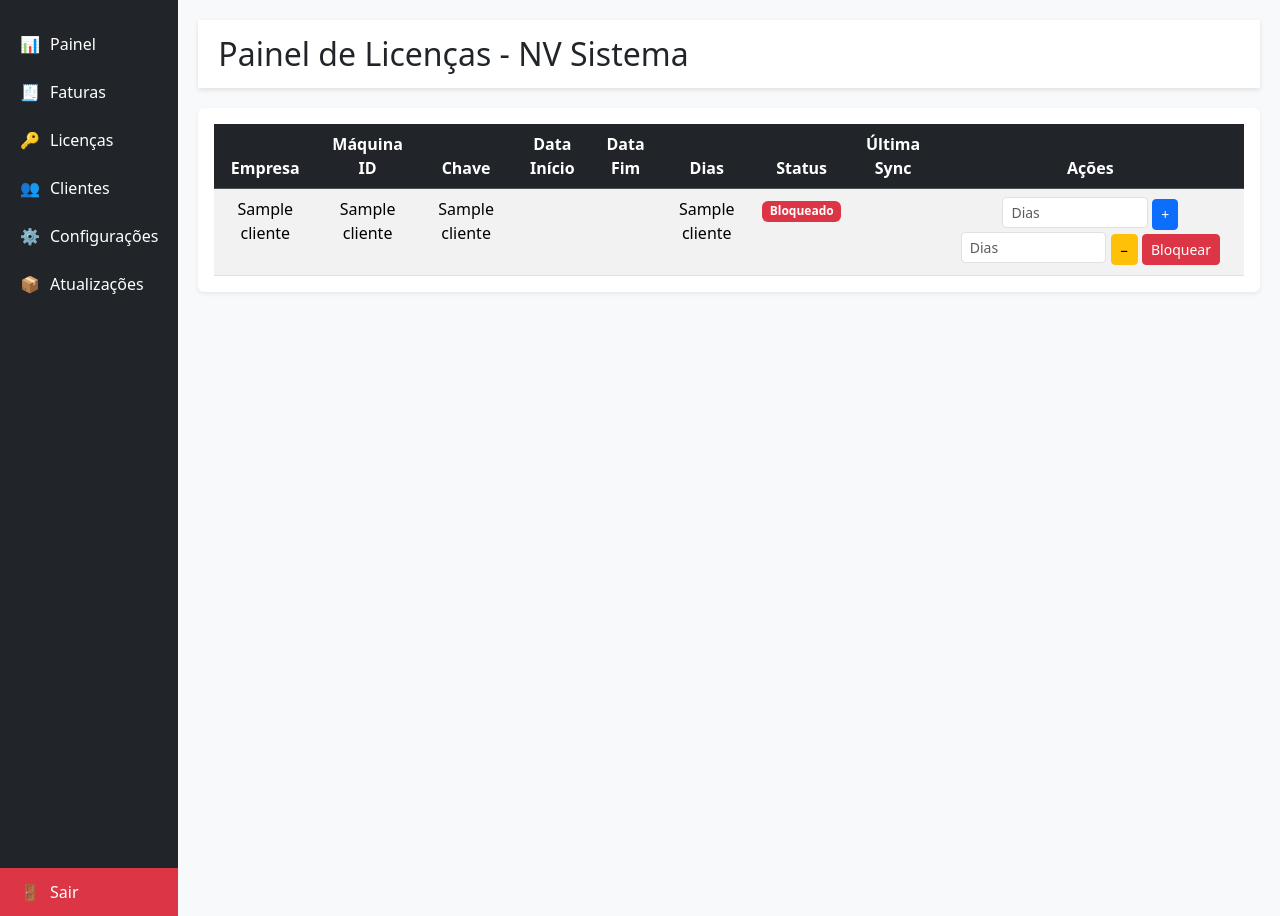
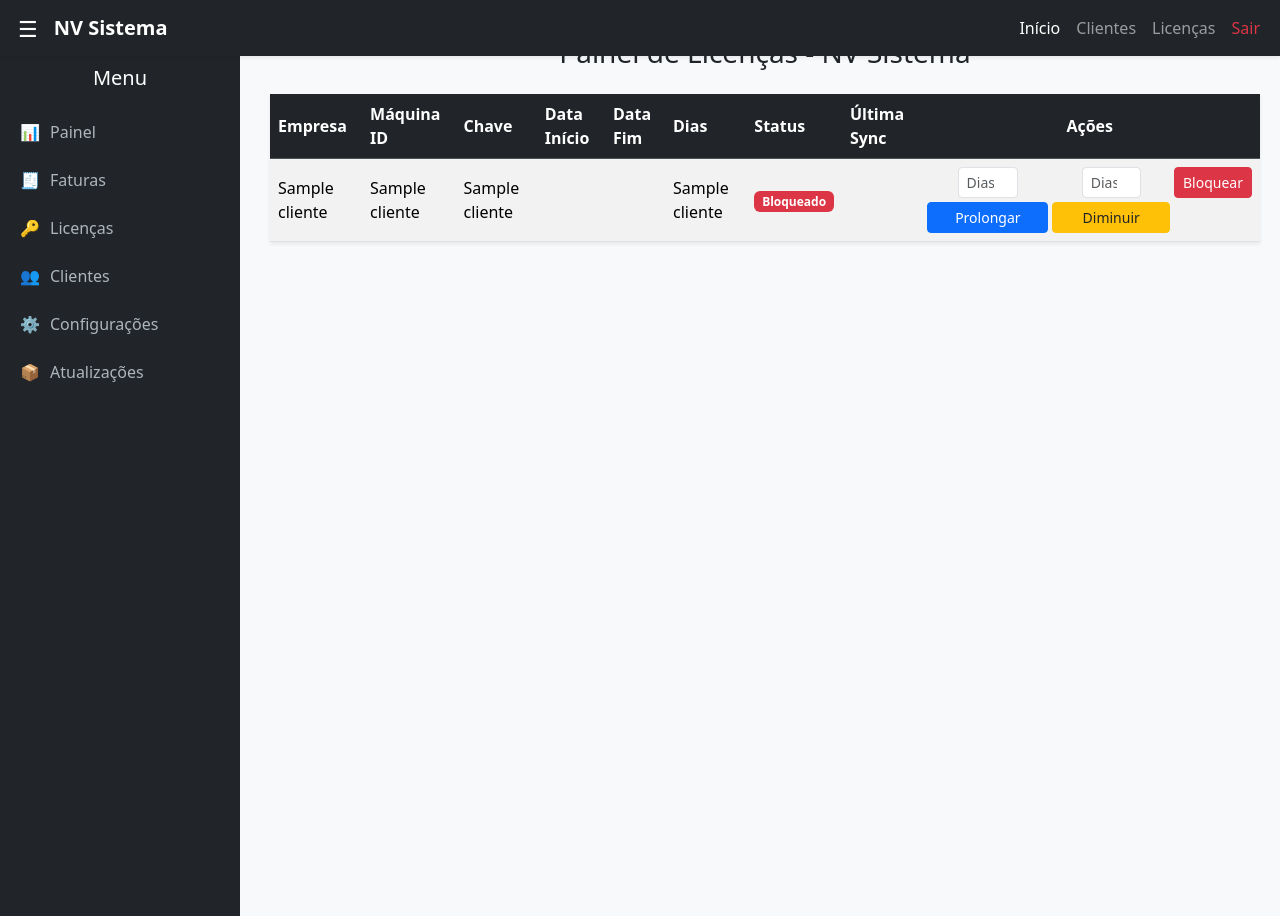
Before and after one commit to servidor879909499/servidor_licencas, a Flask app: template templates/painel.html in a window 1280 px wide. Run offline with Flask 3, Linux system fonts and the light colour scheme; the template is opened without the code that fills it: most values are stand-ins (such as "Sample title", 1, 10 or a date in 2020); some libraries are stand-ins or nearby versions.

Commit message:
Update painel.html

```diff
--- a/templates/painel.html
+++ b/templates/painel.html
@@ -2,83 +2,121 @@
 <html lang="pt">
 <head>
     <meta charset="UTF-8">
-    <title>Painel de Licenças - NV Sistema</title>
+    <title>Painel de Licenças NV Sistema</title>
     <link href="https://cdn.jsdelivr.net/npm/bootstrap@5.3.2/dist/css/bootstrap.min.css" rel="stylesheet">
     <style>
         body {
-            display: flex;
-            min-height: 100vh;
-            margin: 0;
+            background-color: #f8f9fa;
+            overflow-x: hidden;
         }
-        /* ====== Sidebar ====== */
+
+        /* ===== Sidebar ===== */
         .sidebar {
-            width: 230px;
+            position: fixed;
+            top: 56px;
+            left: 0;
+            height: 100%;
+            width: 240px;
             background-color: #212529;
             color: white;
-            display: flex;
-            flex-direction: column;
-            padding-top: 20px;
+            transition: all 0.3s ease;
+            overflow-y: auto;
+            z-index: 1000;
         }
+
+        .sidebar.collapsed {
+            width: 70px;
+        }
+
         .sidebar a {
-            color: white;
+            color: #adb5bd;
+            display: block;
+            padding: 12px 20px;
             text-decoration: none;
-            padding: 12px 20px;
-            display: flex;
-            align-items: center;
-            gap: 10px;
-            transition: 0.2s;
+            white-space: nowrap;
+            transition: 0.3s;
         }
+
         .sidebar a:hover {
             background-color: #495057;
-        }
-        .sidebar .logout {
-            margin-top: auto;
-            background-color: #dc3545;
-        }
-        .sidebar .logout:hover {
-            background-color: #c82333;
+            color: #fff;
         }
 
-        /* ====== Conteúdo Principal ====== */
-        .content {
-            flex-grow: 1;
-            background-color: #f8f9fa;
-            padding: 20px;
+        .sidebar h5 {
+            text-align: center;
+            padding: 10px;
         }
 
-        .header {
-            background-color: white;
-            padding: 15px 20px;
-            box-shadow: 0 2px 5px rgba(0,0,0,0.1);
-            margin-bottom: 20px;
+        .sidebar .icon {
+            margin-right: 10px;
         }
 
-        h2 {
-            margin: 0;
+        .sidebar.collapsed .text {
+            display: none;
+        }
+
+        .content {
+            margin-left: 250px;
+            padding: 20px;
+            transition: all 0.3s ease;
+        }
+
+        .content.expanded {
+            margin-left: 80px;
+        }
+
+        .table th, .table td {
+            vertical-align: middle;
+        }
+
+        .toggle-btn {
+            background: none;
+            border: none;
+            color: white;
+            font-size: 22px;
+            cursor: pointer;
+            margin-right: 10px;
         }
     </style>
 </head>
 <body>
-    <!-- Sidebar -->
-    <div class="sidebar">
-        <a href="{{ url_for('painel') }}"><span class="icon">📊</span><span class="text">Painel</span></a>
-        <a href="{{ url_for('faturas') }}"><span class="icon">🧾</span><span class="text">Faturas</span></a>
-        <a href="{{ url_for('painel') }}"><span class="icon">🔑</span><span class="text">Licenças</span></a>
-        <a href="{{ url_for('clientes') }}"><span class="icon">👥</span><span class="text">Clientes</span></a>
-        <a href="{{ url_for('config') }}"><span class="icon">⚙️</span><span class="text">Configurações</span></a>
-        <a href="{{ url_for('atualizacoes') }}"><span class="icon">📦</span><span class="text">Atualizações</span></a>
-        <a href="{{ url_for('logout') }}" class="logout text-center"><span class="icon">🚪</span><span class="text">Sair</span></a>
+
+<!-- 🔹 Barra de navegação superior -->
+<nav class="navbar navbar-expand-lg navbar-dark bg-dark fixed-top shadow-sm">
+    <div class="container-fluid">
+        <button class="toggle-btn" id="toggleSidebar">☰</button>
+        <a class="navbar-brand fw-bold" href="#">NV Sistema</a>
+        <button class="navbar-toggler" type="button" data-bs-toggle="collapse" data-bs-target="#navbarNav">
+            <span class="navbar-toggler-icon"></span>
+        </button>
+        <div class="collapse navbar-collapse" id="navbarNav">
+            <ul class="navbar-nav ms-auto">
+                <li class="nav-item"><a class="nav-link active" href="#">Início</a></li>
+                <li class="nav-item"><a class="nav-link" href="#">Clientes</a></li>
+                <li class="nav-item"><a class="nav-link" href="#">Licenças</a></li>
+                <li class="nav-item"><a class="nav-link text-danger" href="#">Sair</a></li>
+            </ul>
+        </div>
+    </div>
+</nav>
+
+<!-- 🔹 Barra lateral -->
+<div class="sidebar" id="sidebar">
+    <h5>Menu</h5>
+    <a href="#"><span class="icon">📊</span><span class="text">Painel</span></a>
+    <a href="#"><span class="icon">🧾</span><span class="text">Faturas</span></a>
+    <a href="#"><span class="icon">🔑</span><span class="text">Licenças</span></a>
+    <a href="#"><span class="icon">👥</span><span class="text">Clientes</span></a>
+    <a href="#"><span class="icon">⚙️</span><span class="text">Configurações</span></a>
+    <a href="#"><span class="icon">📦</span><span class="text">Atualizações</span></a>
 </div>
 
-    <!-- Conteúdo Principal -->
-    <div class="content">
-        <div class="header d-flex justify-content-between align-items-center">
-            <h2>Painel de Licenças - NV Sistema</h2>
-        </div>
+<!-- 🔹 Conteúdo principal -->
+<div class="content" id="content">
+    <h3 class="text-center mb-4 mt-3">Painel de Licenças - NV Sistema</h3>
 
-        <div class="table-responsive shadow-sm bg-white rounded p-3">
-            <table class="table table-striped table-hover mb-0">
-                <thead class="table-dark text-center">
+    <table class="table table-striped table-hover shadow-sm align-middle">
+        <thead class="table-dark">
             <tr>
                 <th>Empresa</th>
                 <th>Máquina ID</th>
@@ -88,17 +126,17 @@
                 <th>Dias</th>
                 <th>Status</th>
                 <th>Última Sync</th>
-                        <th>Ações</th>
+                <th class="text-center">Ações</th>
             </tr>
         </thead>
-                <tbody class="text-center">
+        <tbody>
             {% for c in clientes %}
             <tr>
                 <td>{{ c[1] }}</td>
                 <td>{{ c[2] }}</td>
                 <td>{{ c[3] }}</td>
-                        <td>{{ c[4].strftime('%Y-%m-%d') if c[4] else '' }}</td>
-                        <td>{{ c[8].strftime('%Y-%m-%d') if c[8] else '' }}</td>
+                <td>{{ c[4].strftime("%Y-%m-%d %H:%M:%S") if c[4] else "" }}</td>
+                <td>{{ (c[4] + timedelta(days=c[5])).strftime("%Y-%m-%d %H:%M:%S") if c[4] and c[5] else "" }}</td>
                 <td>{{ c[5] }}</td>
                 <td>
                     {% if c[6] == 'ativo' %}
@@ -107,25 +145,39 @@
                         <span class="badge bg-danger">Bloqueado</span>
                     {% endif %}
                 </td>
-                        <td>{{ c[7].strftime('%Y-%m-%d %H:%M:%S') if c[7] else '' }}</td>
-                        <td>
+                <td>{{ c[7].strftime("%Y-%m-%d %H:%M:%S") if c[7] else "" }}</td>
+                <td class="text-center">
+                    <div class="d-flex justify-content-center gap-1">
                         <form action="{{ url_for('prolongar', cliente_id=c[0]) }}" method="POST" class="d-inline">
                             <input type="number" name="dias" placeholder="Dias" class="form-control form-control-sm d-inline w-50 mb-1" required>
-                                <button class="btn btn-sm btn-primary">+</button>
+                            <button class="btn btn-sm btn-primary w-100">Prolongar</button>
                         </form>
                         <form action="{{ url_for('diminuir', cliente_id=c[0]) }}" method="POST" class="d-inline">
                             <input type="number" name="dias" placeholder="Dias" class="form-control form-control-sm d-inline w-50 mb-1" required>
-                                <button class="btn btn-sm btn-warning">−</button>
+                            <button class="btn btn-sm btn-warning w-100 text-dark">Diminuir</button>
                         </form>
                         <form action="{{ url_for('bloquear', cliente_id=c[0]) }}" method="POST" class="d-inline">
-                                <button class="btn btn-sm btn-danger">Bloquear</button>
+                            <button class="btn btn-sm btn-danger w-100">Bloquear</button>
                         </form>
+                    </div>
                 </td>
             </tr>
             {% endfor %}
         </tbody>
     </table>
 </div>
-    </div>
+
+<script src="https://cdn.jsdelivr.net/npm/bootstrap@5.3.2/dist/js/bootstrap.bundle.min.js"></script>
+<script>
+    const toggleBtn = document.getElementById("toggleSidebar");
+    const sidebar = document.getElementById("sidebar");
+    const content = document.getElementById("content");
+
+    toggleBtn.addEventListener("click", () => {
+        sidebar.classList.toggle("collapsed");
+        content.classList.toggle("expanded");
+    });
+</script>
+
 </body>
 </html>
```
Lines whose indentation alone changed are shown as unchanged.
